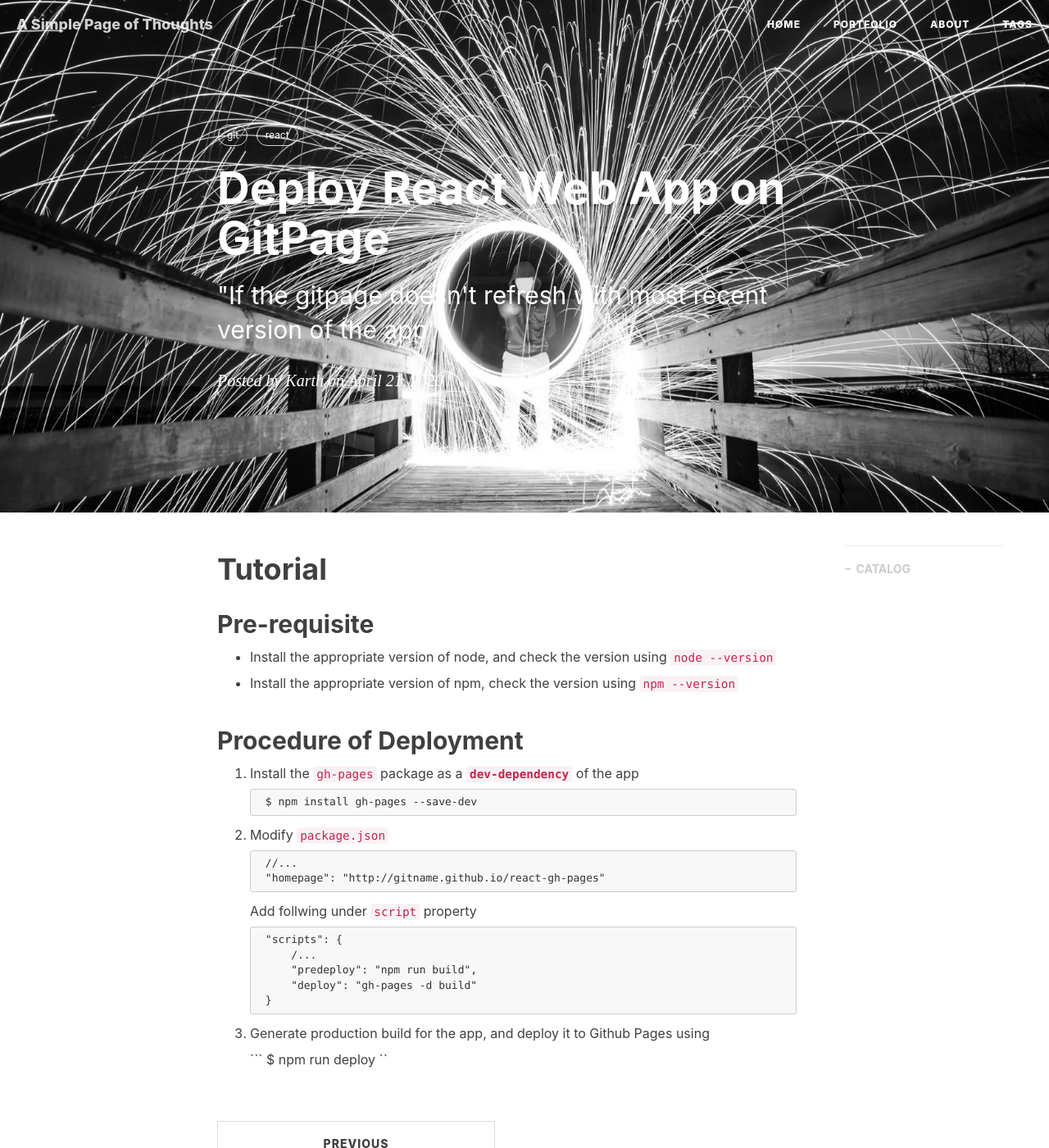
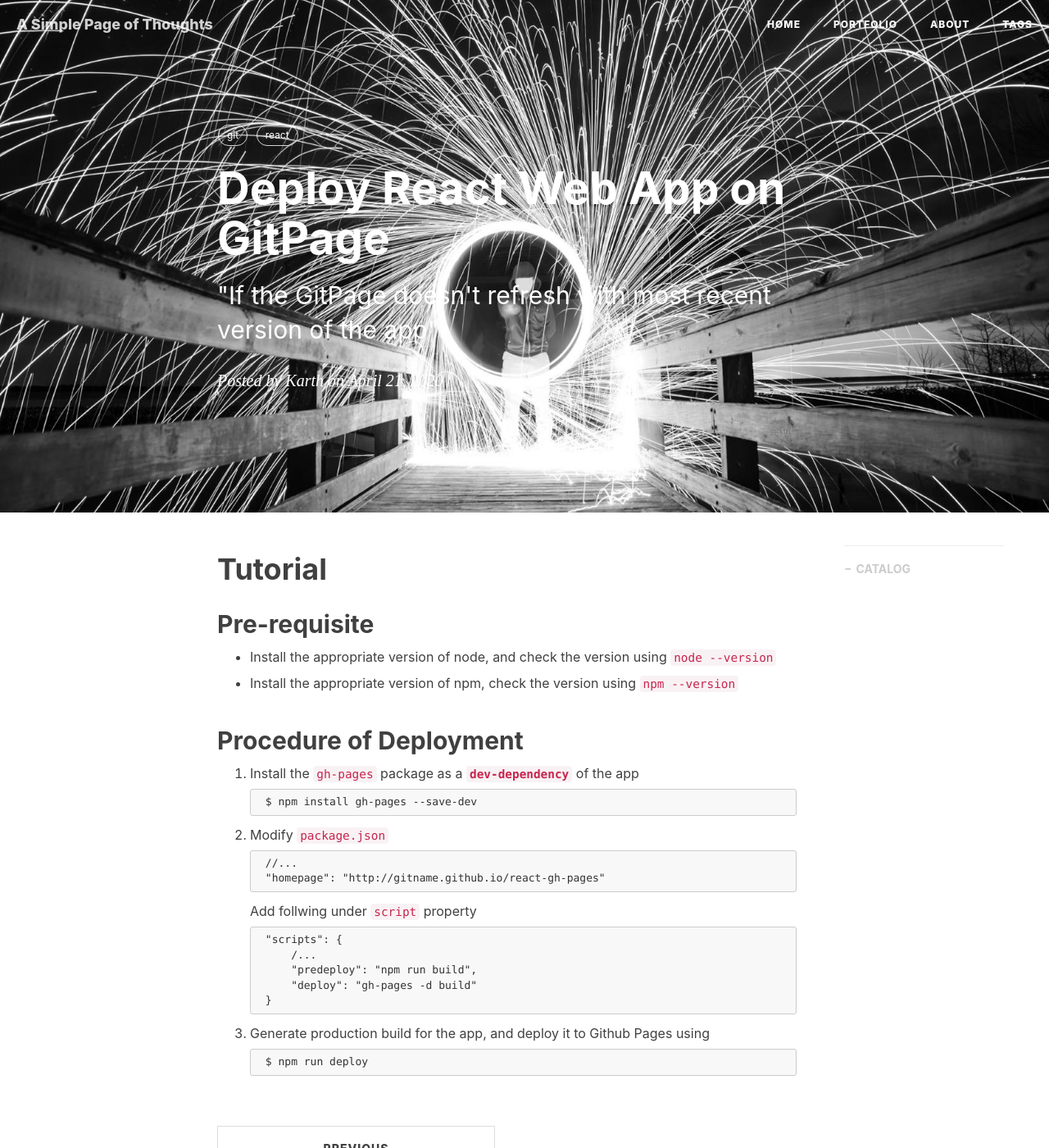
Before and after one commit to karthshen/karthshen.github.io, a Jekyll site: the page built from _posts/2020-04-21-DeployReactOnGithub.md, in a window 1280 px wide and 1400 px high. Shown: the whole window at 82% size. Built offline with Jekyll 4.4.1, drawn with Linux system fonts in a browser that asks for light colours; nearby versions of some CDN libraries; comment, search, counter and statistics services are not loaded.

Commit message:
Update content typo

````diff
--- a/_posts/2020-04-21-DeployReactOnGithub.md
+++ b/_posts/2020-04-21-DeployReactOnGithub.md
@@ -1,7 +1,7 @@
 ---
 layout:     post
 title:      "Deploy React Web App on GitPage"
-subtitle:   " \"If the gitpage doesn't refresh with most recent version of the app\""
+subtitle:   " \"If the GitPage doesn't refresh with most recent version of the app\""
 date:       2020-04-21 15:43:00
 author:     "Karth"
 header-img: "img/home-bg-geek.jpg"
@@ -44,4 +44,4 @@ tags:
 
     ```
     $ npm run deploy
-    ``
+    ```
````
